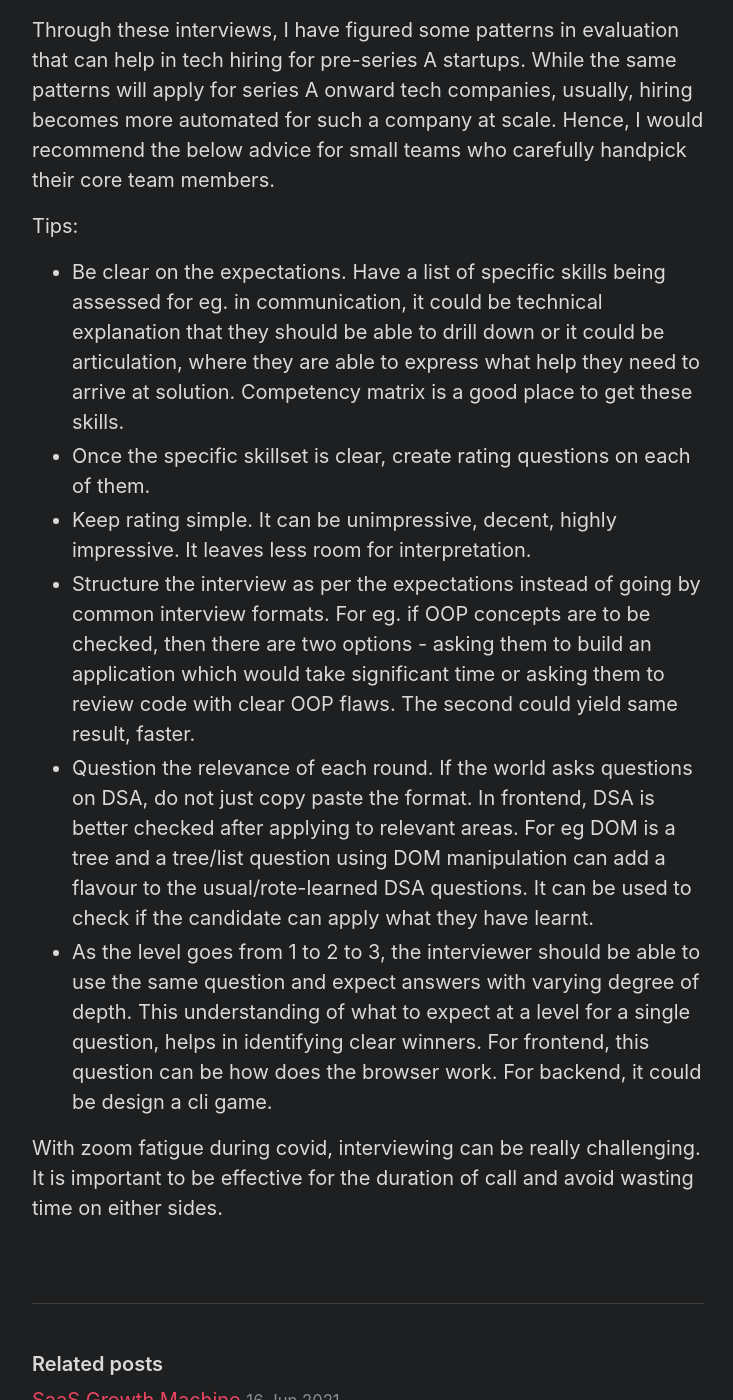
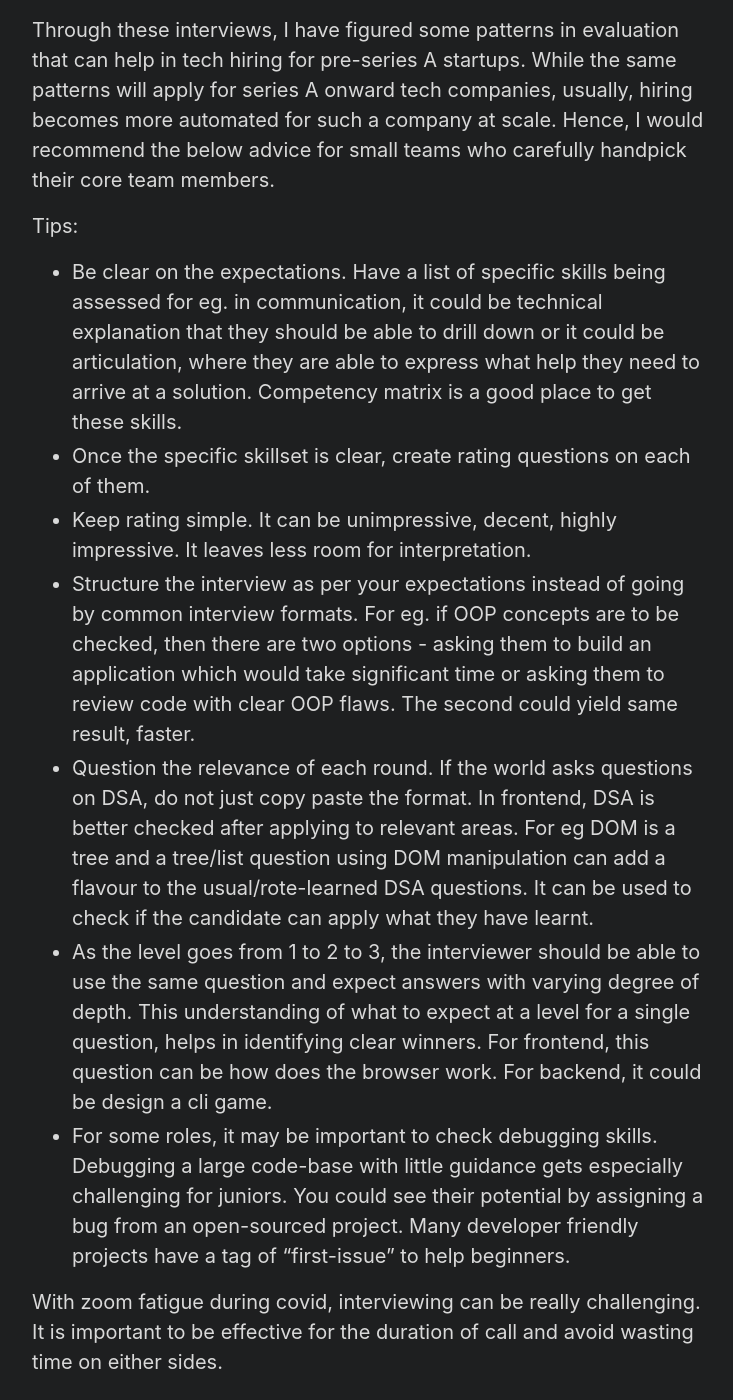
Before and after one commit to ad6190/ad6190.github.io, a Jekyll site: the page built from _posts/2021-06-17-sde-hiring-process.md, in a window 1280 px wide and 1400 px high, scrolled down 456 px. Shown: the whole window, without its empty margins (272-1005 px from the left). Built offline with Jekyll 4.4.1, drawn with Linux system fonts in a browser that asks for light colours.

Commit message:
updated note

```diff
--- a/_posts/2021-06-17-sde-hiring-process.md
+++ b/_posts/2021-06-17-sde-hiring-process.md
@@ -10,12 +10,14 @@
 
 Tips:
 
-- Be clear on the expectations. Have a list of specific skills being assessed for eg. in communication, it could be technical explanation that they should be able to drill down or it could be articulation, where they are able to express what help they need to arrive at solution. Competency matrix is a good place to get these skills.
+- Be clear on the expectations. Have a list of specific skills being assessed for eg. in communication, it could be technical explanation that they should be able to drill down or it could be articulation, where they are able to express what help they need to arrive at a solution. Competency matrix is a good place to get these skills.
 - Once the specific skillset is clear, create rating questions on each of them.
 - Keep rating simple. It can be unimpressive, decent, highly impressive. It leaves less room for interpretation.
-- Structure the interview as per the expectations instead of going by common interview formats. For eg. if OOP concepts are to be checked, then there are two options - asking them to build an application which would take significant time or asking them to review code with clear OOP flaws. The second could yield same result, faster.
+- Structure the interview as per your expectations instead of going by common interview formats. For eg. if OOP concepts are to be checked, then there are two options - asking them to build an application which would take significant time or asking them to review code with clear OOP flaws. The second could yield same result, faster.
 - Question the relevance of each round. If the world asks questions on DSA, do not just copy paste the format. In frontend, DSA is better checked after applying to relevant areas. For eg DOM is a tree and a tree/list question using DOM manipulation can add a flavour to the usual/rote-learned DSA questions. It can be used to check if the candidate can apply what they have learnt.
 - As the level goes from 1 to 2 to 3, the interviewer should be able to use the same question and expect answers with varying degree of depth. This understanding of what to expect at a level for a single question, helps in identifying clear winners. For frontend, this question can be how does the browser work. For backend, it could be design a cli game.
+- For some roles, it may be important to check debugging skills. Debugging a large code-base with little guidance gets especially challenging for juniors. You could see their potential by assigning a bug from an open-sourced project. Many developer friendly projects have a tag of "first-issue" to help beginners.
+
 
 
 With zoom fatigue during covid, interviewing can be really challenging. It is important to be effective for the duration of call and avoid wasting time on either sides.
```
